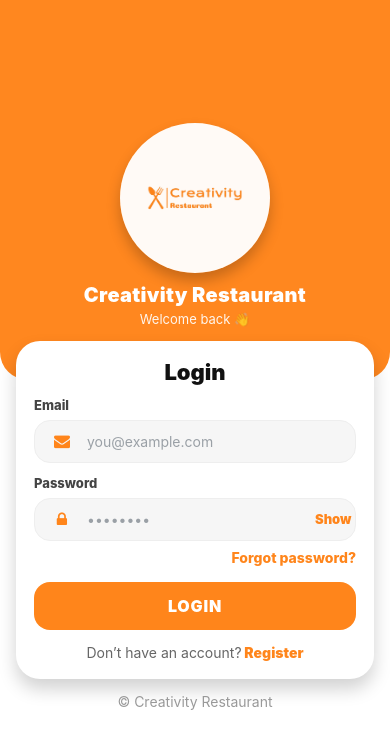
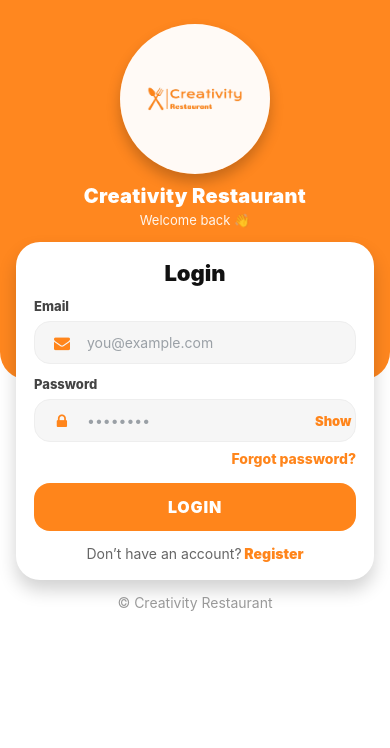
Before and after one commit to othmanalobayyat/creativity-restaurant-frontend, a React Native app: screen /Login in a window 390 px wide. Shown: the top 748 px of the page. Built offline with nearby package versions, Linux system fonts and the light colour scheme; no server answers.

Commit message:
fix: improve keyboard handling in auth screens (login/register)

```diff
--- a/src/screens/Auth/LoginScreen.js
+++ b/src/screens/Auth/LoginScreen.js
@@ -1,3 +1,4 @@
+// src/screens/Auth/LoginScreen.js
 import React, { useState, useCallback } from "react";
 import {
   View,
--- a/src/screens/Auth/RegisterScreen.js
+++ b/src/screens/Auth/RegisterScreen.js
@@ -1,3 +1,4 @@
+// src/screens/Auth/LoginScreen.js
 import React, { useState, useCallback } from "react";
 import {
   View,
--- a/src/screens/Auth/components/AuthLayout.js
+++ b/src/screens/Auth/components/AuthLayout.js
@@ -1,3 +1,4 @@
+// src/screens/Auth/components/AuthLayout.js
 import React from "react";
 import {
   View,
@@ -30,11 +31,14 @@ export default function AuthLayout({
 
       <KeyboardAvoidingView
         style={{ flex: 1 }}
-        behavior={Platform.OS === "ios" ? "padding" : undefined}
+        behavior={Platform.OS === "ios" ? "padding" : "height"}
+        keyboardVerticalOffset={Platform.OS === "ios" ? 20 : 0}
       >
         <ScrollView
           contentContainerStyle={styles.scroll}
           keyboardShouldPersistTaps="handled"
+          keyboardDismissMode="on-drag"
+          showsVerticalScrollIndicator={false}
         >
           <View style={styles.centerWrap}>
             <View style={styles.logoSection}>
@@ -75,12 +79,15 @@ const styles = StyleSheet.create({
     opacity: 0.98,
   },
 
-  scroll: { flexGrow: 1 },
+  scroll: {
+    flexGrow: 1,
+    justifyContent: "center",
+  },
   centerWrap: {
-    flex: 1,
-    justifyContent: "center",
-    paddingTop: (StatusBar.currentHeight || 0) + 10,
-    paddingBottom: 22,
+    flexGrow: 1,
+    justifyContent: "flex-start",
+    paddingTop: (StatusBar.currentHeight || 0) + 24,
+    paddingBottom: 32,
   },
 
   logoSection: {
```
